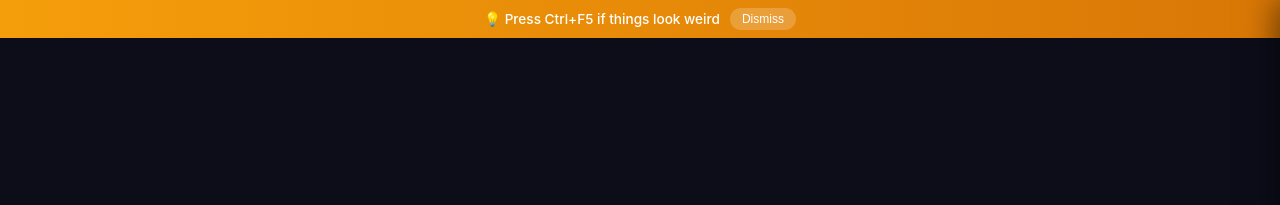
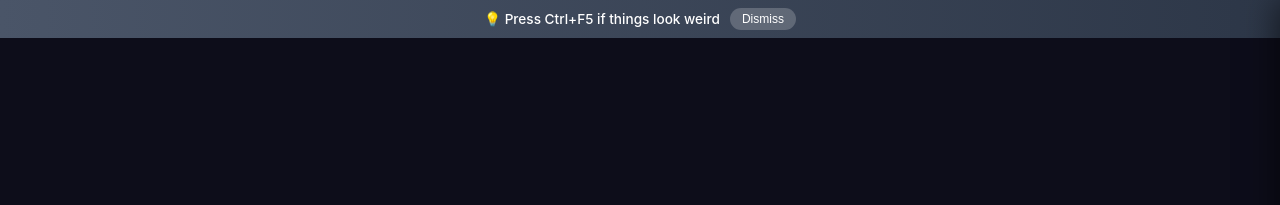
Before and after one commit to CozyClawStudios/cozy-claw-home, a website: page shared-house/public/index.html in a window 1280 px wide. Shown: the top 205 px of the page. Drawn offline with Linux system fonts and the light colour scheme; no server answers.

Commit message:
fix: Change banner from orange to gray/blue

```diff
--- a/shared-house/public/index.html
+++ b/shared-house/public/index.html
@@ -78,7 +78,7 @@
 
         /* Hard Refresh Banner */
         .refresh-banner {
-            background: linear-gradient(90deg, #f59e0b, #d97706);
+            background: linear-gradient(90deg, #4a5568, #2d3748);
             color: white;
             padding: 8px 20px;
             text-align: center;
```
